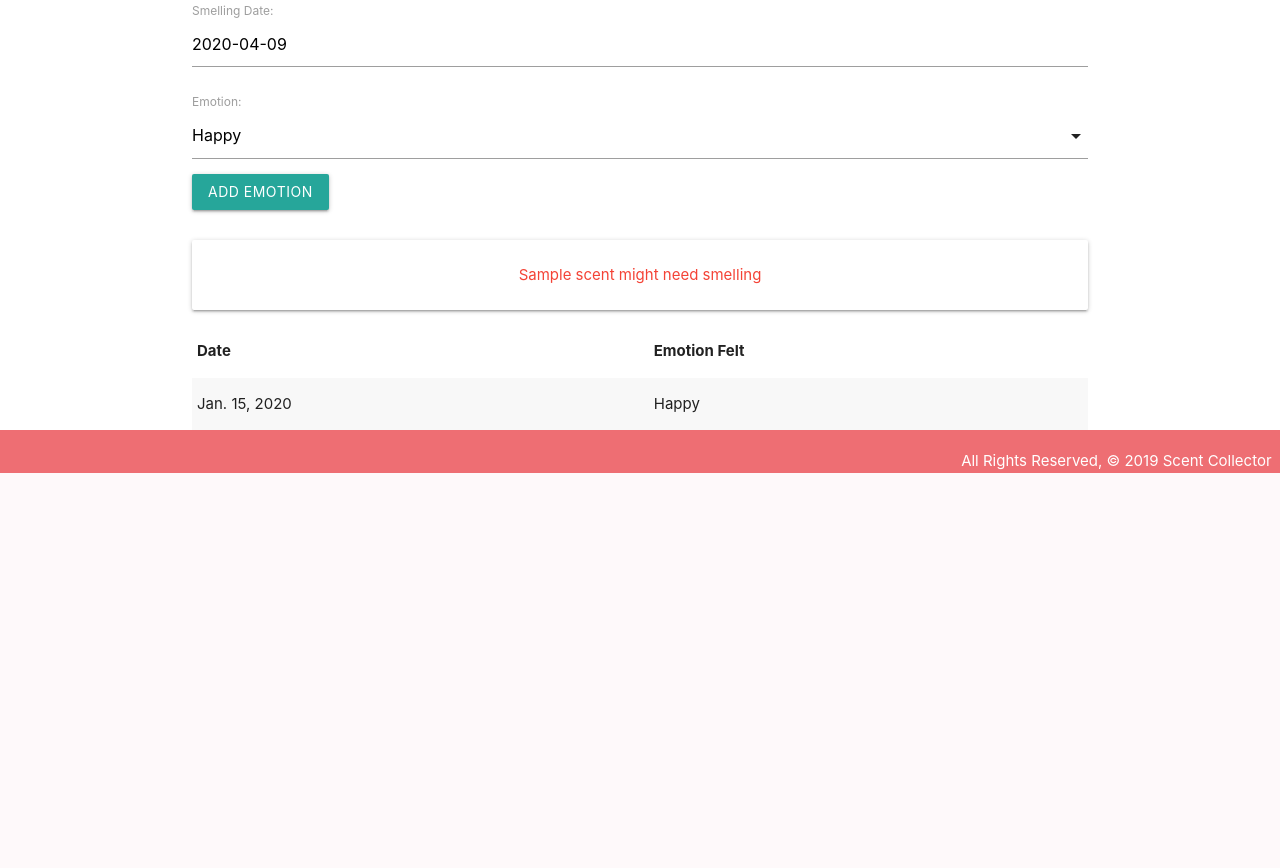
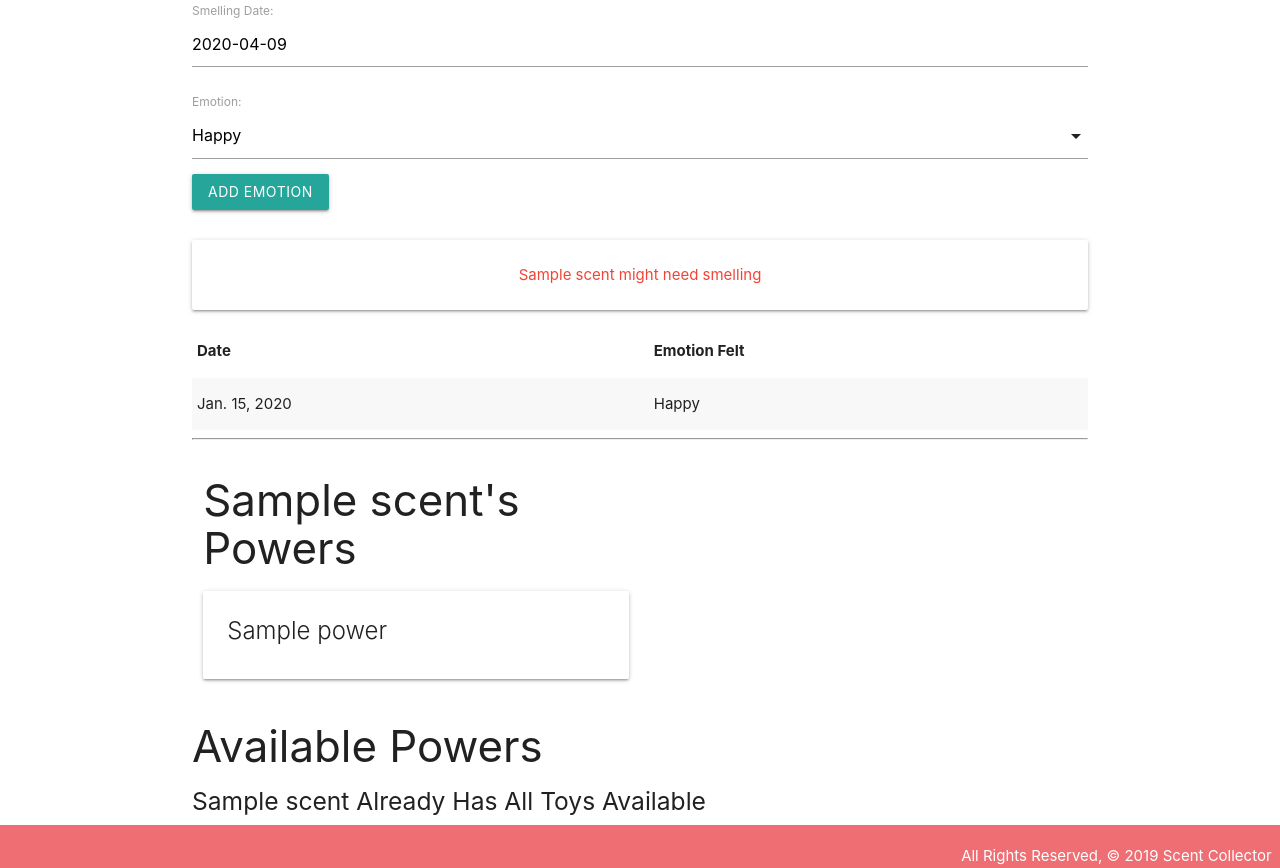
Before and after one commit to longevitytina/scent-collector, a Django app: page /scents/1/ in a window 1280 px wide. Shown: the part 372-1240 px from the top of the page. Before the commit the page ends 845 px from the top, so only its background shows below. Run offline with Django 3.2, Linux system fonts and the light colour scheme; tables that the repository leaves empty hold one stand-in row (values such as "Sample post").

Commit message:
Adds add powers section

```diff
--- a/main_app/templates/scents/detail.html
+++ b/main_app/templates/scents/detail.html
@@ -43,6 +43,50 @@
       </tbody>
     </table>
   </div>
+<hr>
+<div class="row">
+  <div class="col s6">
+    <h3>{{ scent.name }}'s Powers</h3>
+    {% if scent.powers.count %}
+      {% for power in scent.powers.all %}
+        <div class="card">
+          <div class="card-content">
+            <span class="card-title">
+              {{ power.name }}
+            </span>
+          </div>
+        </div>
+      {% endfor %}
+    {% else %}
+      <h5>No Powers :(</h5>
+    {% endif %}
+  </div>
+</div>
+  <!-- Available toys will come after this line -->
+ <div class="col s6">
+    <h3>Available Powers</h3>
+    {% if powers.count %}
+      {% for power in powers.all %}
+        <div class="card">
+          <div class="card-content">
+            <span class="card-title">
+              {{ power.name }}
+            </span>
+          </div>
+          <div class="card-action">
+            <form action="" method="post">
+              {% csrf_token %}
+              <button type="submit" class="btn">Add</button>
+            </form>
+          </div>
+        </div>
+      {% endfor %}
+    {% else %}
+      <h5>{{scent.name}} Already Has All Toys Available</h5>
+    {% endif %}
+  </div>
+
+
 <script>
 var dateEl = document.getElementById('id_date');
   M.Datepicker.init(dateEl, {
```
